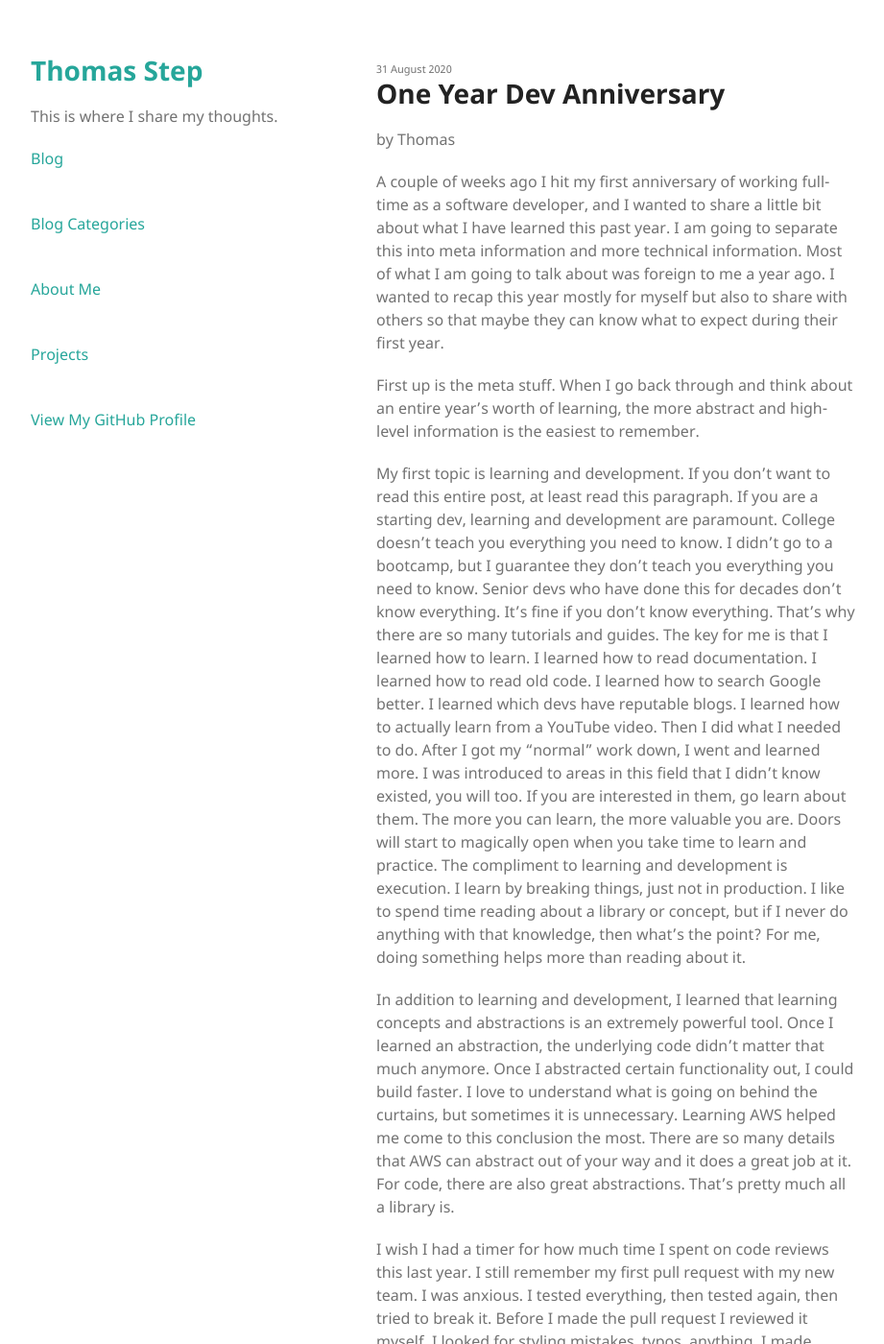
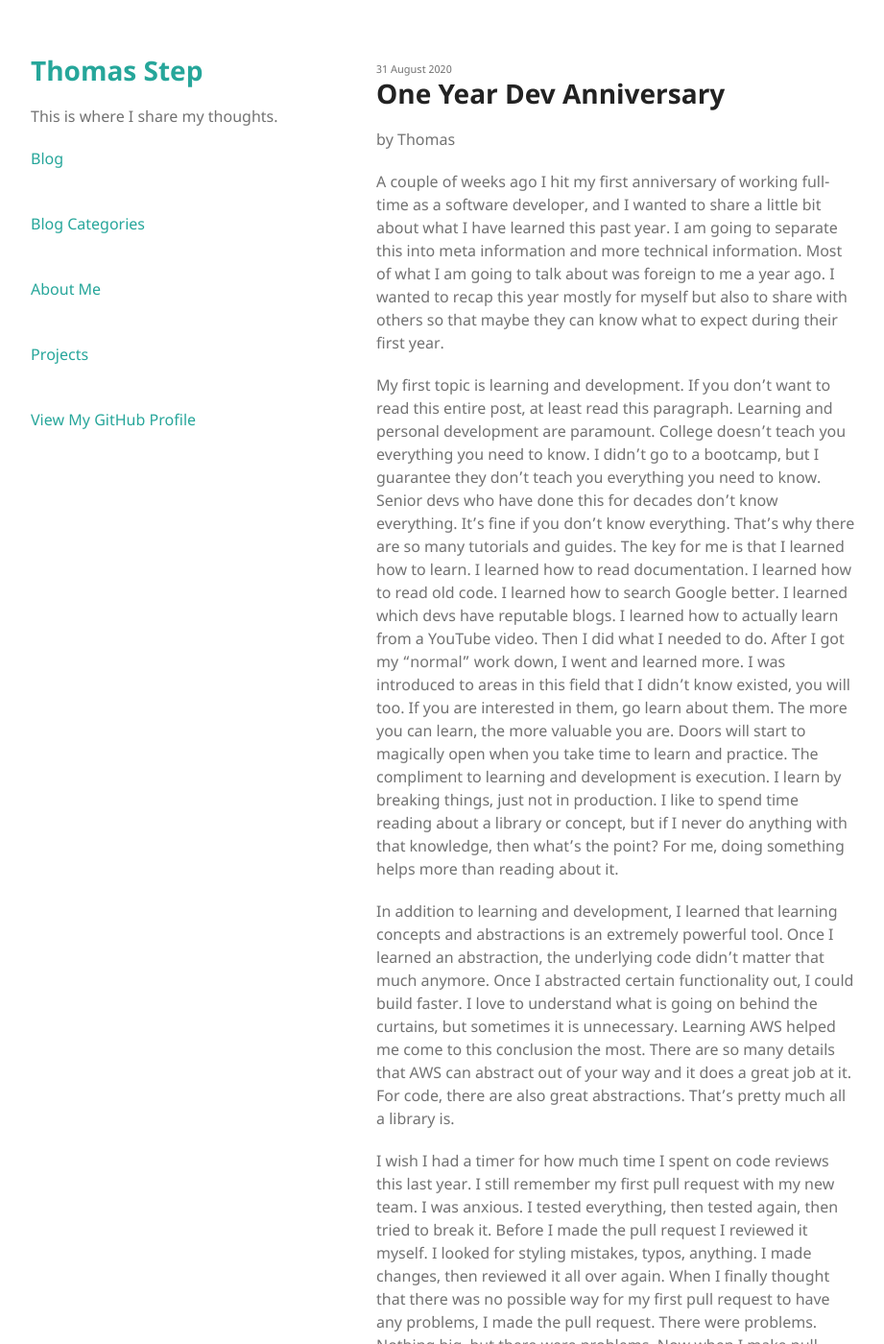
Before and after one commit to thomasstep/thomasstep.github.io, a Jekyll site: the page built from _posts/2020-08-31-one-year-dev-anniversary.md, in a window 1280 px wide and 1400 px high. Shown: the whole window at 96% size, without its empty margins (178-1099 px from the left). Built offline with Jekyll 4.4.1, drawn with Linux system fonts in a browser that asks for light colours; some of the changed text lies outside the part shown.

Commit message:
Proofreading.

```diff
--- a/_posts/2020-08-31-one-year-dev-anniversary.md
+++ b/_posts/2020-08-31-one-year-dev-anniversary.md
@@ -7,9 +7,7 @@
 ---
 A couple of weeks ago I hit my first anniversary of working full-time as a software developer, and I wanted to share a little bit about what I have learned this past year. I am going to separate this into meta information and more technical information. Most of what I am going to talk about was foreign to me a year ago. I wanted to recap this year mostly for myself but also to share with others so that maybe they can know what to expect during their first year.
 
-First up is the meta stuff. When I go back through and think about an entire year's worth of learning, the more abstract and high-level information is the easiest to remember.
-
-My first topic is learning and development. If you don't want to read this entire post, at least read this paragraph. If you are a starting dev, learning and development are paramount. College doesn't teach you everything you need to know. I didn't go to a bootcamp, but I guarantee they don't teach you everything you need to know. Senior devs who have done this for decades don't know everything. It's fine if you don't know everything. That's why there are so many tutorials and guides. The key for me is that I learned how to learn. I learned how to read documentation. I learned how to read old code. I learned how to search Google better. I learned which devs have reputable blogs. I learned how to actually learn from a YouTube video. Then I did what I needed to do. After I got my "normal" work down, I went and learned more. I was introduced to areas in this field that I didn't know existed, you will too. If you are interested in them, go learn about them. The more you can learn, the more valuable you are. Doors will start to magically open when you take time to learn and practice. The compliment to learning and development is execution. I learn by breaking things, just not in production. I like to spend time reading about a library or concept, but if I never do anything with that knowledge, then what's the point? For me, doing something helps more than reading about it.
+My first topic is learning and development. If you don't want to read this entire post, at least read this paragraph. Learning and personal development are paramount. College doesn't teach you everything you need to know. I didn't go to a bootcamp, but I guarantee they don't teach you everything you need to know. Senior devs who have done this for decades don't know everything. It's fine if you don't know everything. That's why there are so many tutorials and guides. The key for me is that I learned how to learn. I learned how to read documentation. I learned how to read old code. I learned how to search Google better. I learned which devs have reputable blogs. I learned how to actually learn from a YouTube video. Then I did what I needed to do. After I got my "normal" work down, I went and learned more. I was introduced to areas in this field that I didn't know existed, you will too. If you are interested in them, go learn about them. The more you can learn, the more valuable you are. Doors will start to magically open when you take time to learn and practice. The compliment to learning and development is execution. I learn by breaking things, just not in production. I like to spend time reading about a library or concept, but if I never do anything with that knowledge, then what's the point? For me, doing something helps more than reading about it.
 
 In addition to learning and development, I learned that learning concepts and abstractions is an extremely powerful tool. Once I learned an abstraction, the underlying code didn't matter that much anymore. Once I abstracted certain functionality out, I could build faster. I love to understand what is going on behind the curtains, but sometimes it is unnecessary. Learning AWS helped me come to this conclusion the most. There are so many details that AWS can abstract out of your way and it does a great job at it. For code, there are also great abstractions. That's pretty much all a library is.
 
@@ -17,15 +15,13 @@
 
 Before I started working full-time I remember hearing so much about Agile. To be honest, I still don't understand why devs make such a big deal about knowing Agile, following Agile, preaching Agile. All Agile is, is the way for a business to track the productivity of software development. Once there is a metric against how productive a team can be, the goal is to increase productivity. But none of that has to fall on a developer. That's the point of a manager. To me, the Jira board is just the central hub where I go find work after I finish a feature. I work as efficiently as I possibly can. Other than that, Agile does not get in the middle of a normal day of my development.
 
-The last meta topic I want to discuss is my set of processes. I have processes for everything. Starting a new feature, testing before making a PR, deploying code, creating infrastructure, everything. I also have a general process to my day, but meetings like to get in the way of it. Despite what I just said about not making Agile a big deal, one of the things I love about the Agile process is the iteration. After you get those productivity metrics, you iterate on them to make them as good as you possibly can. Taking that idea and applying it to my processes has brought me value and efficiency. I write tons of scripts to help me with this. I have some bash scripts that are only one line (although most were initially made with a more complex solution in mind) to keep me consistent. The way that I write commits, the way that I name variables, the way that I deploy and test infrastructure, all of my processes are constantly being tuned. There are tools out there to help us devs with this and I use some, but I also love custom making them. There's a beauty in making something for yourself that you can rely on every day and improve. When the tools are not there to help me though, I still have a set of processes to keep me working at maximum efficiency.
-
-That concludes the meta section so now comes the more technical side of things. This might still be a little on the high-level thinking though. Just high-level thinking about technical subjects. I have learned a lot of technical information, so I don't think it would be practical to include it all here.
+One helpful outcome of this past year is my set of processes. I have processes for everything. Starting a new feature, testing before making a PR, deploying code, creating infrastructure, everything. I also have a general process to my day, but meetings like to get in the way of that. Despite what I just said about not making Agile a big deal, one of the things I love about the Agile process is the iteration. After you get those productivity metrics, you iterate on them to make them as good as you possibly can. Taking that idea and applying it to my processes has brought me value and efficiency. I write tons of scripts to help me with this. I have some bash scripts that are only one line (although most were initially made with a more complex solution in mind) to keep me consistent. The way that I write commits, the way that I name variables, the way that I deploy and test infrastructure, all of my processes are constantly being tuned. There are tools out there to help us devs with this and I use some, but I also love custom making them. There's a beauty in making something for yourself that you can rely on every day and improve. When the tools are not there to help me though, I still have a set of processes to keep me working at maximum efficiency.
 
 Most of the code I write on a day-to-day basis now is Javascript. I am a backend dev so I guess it would be Node. Either way, I don't know why people hate on Javascript. I remember seeing a picture of the cockpit in SpaceX's Dragon 2 using JavaScript this year and people thought that was wild. For certain applications, I think Javascript is perfectly fine. It's just a tool in a developer's toolbox. I have heard other developers say that JavaScript is a kiddy language. The hate seems unfair to me. However, I am not tied to JavaScript. I learned to program with C++. I routinely use Python for various tasks. I have used Ruby and Java before. I don't understand why some people choose to identify themselves with one language. "I am a JavaScript developer". Or "I am a senior Java dev." Do you only know one language? If I ask you to use Go are you going to shrivel up? Back to a previous point, if you learn the concepts of programming, those concepts can be applied to any language just with different syntax. I am a developer. I know how to program things. That's it. I don't only know how to program in C. If you truly know the concepts behind all of this, then the language is just a layer of abstraction on top of it. Of course, certain languages have certain nuances and features, but the basics can be carried over just about anywhere. This paragraph turned into more of a rant than a "lessons learned" excerpt. If you stuck with me through all of that, thanks. On to the next one.
 
 One activity that I did not think I would get into or enjoy was side projects. Whether or not devs should spend their free time working on side projects seems to be up for debate. My opinion is to do them if you enjoy doing it and don't do them if you don't enjoy doing them. I have learned so much from my side projects that I do not think I would have learned from my full-time work. I have been keeping a diary of sorts for my web application side project called [Elsewhere](https://elsewhere.now.sh/) that I plan on publishing some time in the future in which I am keeping track of what I have learned and decisions I have made while building it. I have learned about frontend work, working with a PaaS like Vercel, DNS, MongoDB, and OAuth. There are numerous topics I have learned about that I know I am forgetting right now. The point is that I have been able to experiment and learn on my own without the pressure of making sure that everything is complete enough and in a state that the business would be proud of. If there is a topic I want to learn about and implement, I can. There are no rules because I'm the boss. If you are on the fence about starting a side project, I say do it. The time you spend will be well worth it.
 
-Another topic I remember hearing a lot about before I became a full-time developer was git. I knew git, but there is so much out there about it that I was not sure I understood it. Hearing "do you know git?" was a common enough occurrence to make me think that I didn't. If I could go back and talk to myself, I would say don't worry about it. There is no reason to overcomplicate git. If you understand git's purpose and you run through a few tutorials you are probably good-to-go. Knowing about branches, commits, and pushes is probably enough to get you working with git. Everything after that can just be searched for when you need it. Most teams will come up with a branching strategy or use a common one like GitFlow, so there is not a reason to stress over that stuff.
+Another topic I remember hearing a lot about before I became a full-time developer was git. I knew git, but there is so much out there about it that I was not sure I understood it. Hearing "do you know git?" was a common enough occurrence to make me think that I didn't. If I could go back and talk to myself, I would say don't worry about it. There is no reason to overcomplicate git. If you understand git's purpose and you run through a few tutorials you are probably good-to-go. Knowing about branches, commits, and pushes is probably enough to get you working with git. Everything after that can just be searched for when you need it. Most teams will come up with a branching strategy or use a common one like GitFlow, so there is not a reason to stress over that either.
 
 One of the most commonly used acronyms that I had heard going into my full-time job was CI/CD. I thought it was so scary because I had never practiced it before. My first ticket was to create a Jenkins server in AWS and build out our team's CI/CD pipeline. I had a rough time with this. I had never done any of this before. I did not know AWS, I did not know Jenkins, I did not know CI/CD. I am so glad I picked up that ticket though. Knowing these kinds of software development processes is crucial to any business. Being able to get code running on top of infrastructure and getting that infrastructure and code to both automatically deploy whenever a dev pushes is super powerful. There are still people who's entire job is centered around deployments. I automated it all out. In my opinion, CI/CD is the process with which all software should be developed. If the dev team knows how to operate with a CI/CD process, software can get out the door so much quicker. From now on, I will do everything I can to set up proper pipelines from the beginning for any project I am ever a part of. Learning the CI/CD process and how to develop with it can help boost productivity a ton.
 
```
